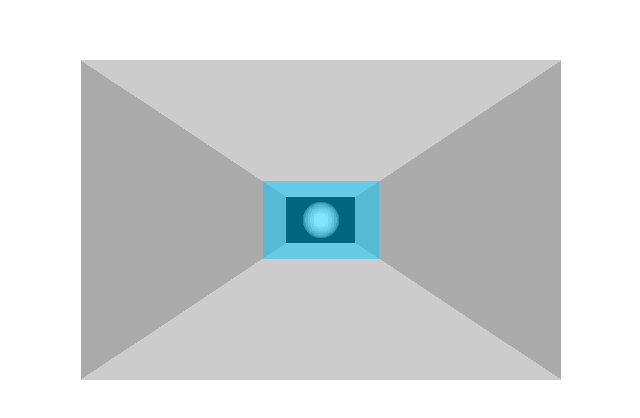
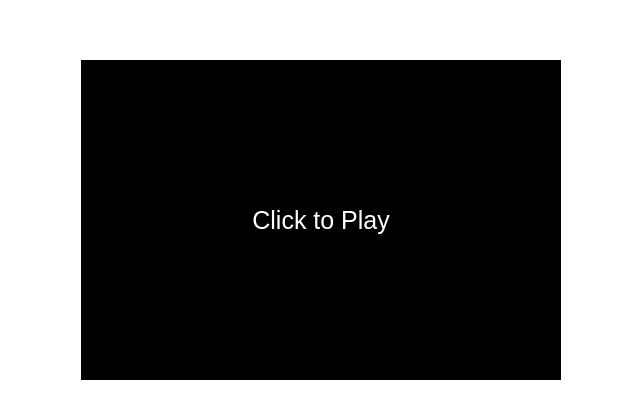
Before and after one commit to unixpickle/pong3d, a plain HTML site: page index.html in a window 1280 px wide. Shown: the part 180-598 px from the top of the page, without its empty margins (319-959 px from the left). Drawn offline with Linux system fonts and the light colour scheme.

Commit message:
game lifecycle

```diff
--- a/assets/js/game.js
+++ b/assets/js/game.js
@@ -14,13 +14,41 @@ class Game {
     this.renderer.domElement.id = 'game-container';
     document.body.appendChild(this.renderer.domElement);
 
-    this._lastTime = performance.now();
+    this.overlay = document.createElement('div');
+    this.overlay.id = 'overlay';
+    this.overlay.onclick = () => this.start();
+    document.body.appendChild(this.overlay);
+
+    this.lastTime = performance.now();
     window.requestAnimationFrame((t) => this._animationFrame(t));
 
+    this.stopped = true;
+    this.stop();
     this._setupMouseEvents();
   }
 
+  stop() {
+    this.stopped = true;
+    this.overlay.style.display = 'block';
+  }
+
+  start() {
+    this.reset();
+    this.stopped = false;
+    this.overlay.style.display = 'none';
+
+    const vel = new THREE.Vector2(Math.random() - 0.5, Math.random() - 0.5);
+    vel.normalize();
+    this.ball.vx = vel.x * 0.2;
+    this.ball.vy = vel.y * 0.2;
+    this.ball.vz = -2;
+  }
+
   step(t) {
+    if (this.stopped) {
+      return;
+    }
+
     this.ball.step(t);
     this.playerPaddle.step(t);
     this.enemyPaddle.step(t);
@@ -35,7 +63,7 @@ class Game {
     this.enemyPaddle.bounceBall(this.ball);
 
     if (this.roundOver()) {
-      this.reset();
+      this.stop();
     }
 
     const scene = new THREE.Scene();
@@ -51,16 +79,6 @@ class Game {
     this.renderer.render(scene, this.camera);
   }
 
-  gotMotion() {
-    if (this.ball.stopped()) {
-      const vel = new THREE.Vector2(this.playerPaddle.x, this.playerPaddle.y);
-      vel.normalize();
-      this.ball.vx = vel.x;
-      this.ball.vy = vel.y;
-      this.ball.vz = -2;
-    }
-  }
-
   roundOver() {
     return this.ball.z > -1 - BALL_RADIUS || this.ball.z < TUNNEL_DEPTH + BALL_RADIUS;
   }
@@ -73,8 +91,8 @@ class Game {
   }
 
   _animationFrame(t) {
-    this.step((t - this._lastTime) / 1000);
-    this._lastTime = t;
+    this.step((t - this.lastTime) / 1000);
+    this.lastTime = t;
     window.requestAnimationFrame((t) => this._animationFrame(t));
   }
 
@@ -85,7 +103,6 @@ class Game {
       const x = PADDLE_MOUSE_X_SCALE * (2 * (e.clientX - box.left) / el.offsetWidth - 1);
       const y = PADDLE_MOUSE_Y_SCALE * (1 - 2 * (e.clientY - box.top) / el.offsetHeight);
       this.playerPaddle.setPosition(x, y);
-      this.gotMotion();
     });
   }
 }
--- a/assets/style.css
+++ b/assets/style.css
@@ -1,5 +1,25 @@
-#game-container {
+#game-container, #overlay {
   position: absolute;
   left: calc(50% - 240px);
   top: calc(50% - 160px);
 }
+
+#overlay {
+  background-color: rgba(0, 0, 0, 0.5);
+  width: 480px;
+  height: 320px;
+}
+
+#overlay::after {
+  content: 'Click to Play';
+  position: absolute;
+  top: 0;
+  left: 0;
+  width: 100%;
+  height: 100%;
+  text-align: center;
+  line-height: 320px;
+  font-size: 25px;
+  color: white;
+  font-family: sans-serif;
+}
```
